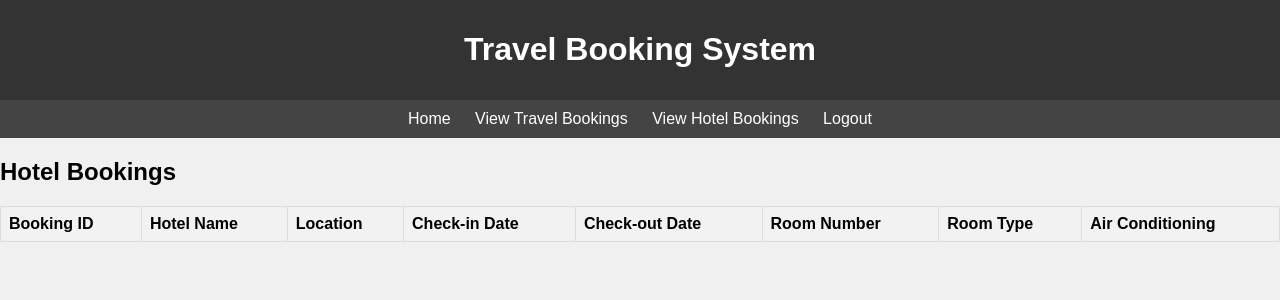
After one commit to 00naman/Database_Project, a Flask app: page /view_hotel_bookings in a window 1280 px wide. The commit adds this page. Shown: the top 300 px of the page. Run offline with Flask 3, Linux system fonts and the light colour scheme; the visitor is signed in with stand-in values (Sample User, id 1); data that the repository does not hold is empty.

Commit message:
Added hotels

```diff
--- a/app.py
+++ b/app.py
@@ -34,7 +34,7 @@ def login_validation():
 
         if user:
             session['user_id'] = user[0]  # Store user_id in session
-            return redirect(url_for('select_package'))
+            return redirect(url_for('confirm_select_package'))
         else:
             flash("Invalid username or password", "error")
             return redirect(url_for('login'))
@@ -140,7 +140,7 @@ def book_ticket():
             conn.close()
 
             flash(f"Ticket booked successfully! Your seat number is {available_seat_number}.", "success")
-            return redirect(url_for('select_package'))
+            return redirect(url_for('confirm_select_package'))
         except mysql.connector.Error as err:
             flash(f"Error booking ticket: {err}", "error")
             return redirect(url_for('select_package'))
@@ -176,6 +176,99 @@ def view_bookings():
     else:
         return redirect(url_for('login'))
 
+@app.route('/confirm_select_package')
+def confirm_select_package():
+    return render_template('confirm_select_package.html')
+
+@app.route('/select_hotel_location')
+def select_hotel_location():
+    try:
+        # Fetch all available hotel locations from the database
+        conn = connect_to_database()
+        cursor = conn.cursor()
+        cursor.execute("SELECT DISTINCT location FROM hotel")
+        locations = [row[0] for row in cursor.fetchall()]
+        cursor.close()
+        conn.close()
+
+        return render_template('select_hotel_location.html', locations=locations)
+    except mysql.connector.Error as err:
+        flash(f"Error fetching hotel locations: {err}", "error")
+        return redirect(url_for('login'))
+
+@app.route('/display_hotels', methods=['POST'])
+def display_hotels():
+    selected_location = request.form['hotel_location']
+    try:
+        # Fetch hotels available at the selected location from the database
+        conn = connect_to_database()
+        cursor = conn.cursor()
+        cursor.execute("SELECT * FROM hotel WHERE location = %s", (selected_location,))
+        hotels = cursor.fetchall()
+        cursor.close()
+        conn.close()
+
+        return render_template('display_hotels.html', hotels=hotels, location=selected_location)
+    except mysql.connector.Error as err:
+        flash(f"Error fetching hotels: {err}", "error")
+        return redirect(url_for('login'))
+
+@app.route('/book_hotel', methods=['POST'])
+def book_hotel():
+    if 'user_id' in session:
+        try:
+            # Extract data from the form submission
+            hotel_id = request.form['hotel_id']
+            user_id = session['user_id']
+            checkin_date = request.form['checkin_date']
+            checkout_date = request.form['checkout_date']
+            room_no = request.form['room_no']
+            room_type = request.form['room_type']
+            ac = True if request.form.get('ac') == 'on' else False  # Convert checkbox value to boolean
+
+            # Insert a new record into the hotel_reservation table
+            conn = connect_to_database()
+            cursor = conn.cursor()
+            cursor.execute("""INSERT INTO hotel_reservation (checkindate, checkoutdate, room_no, room_type, ac, user_id, hotel_id)
+                              VALUES (%s, %s, %s, %s, %s, %s, %s)""",
+                           (checkin_date, checkout_date, room_no, room_type, ac, user_id, hotel_id))
+            conn.commit()
+            cursor.close()
+            conn.close()
+
+            flash("Hotel booked successfully!", "success")
+            return redirect(url_for('confirm_select_package'))
+        except mysql.connector.Error as err:
+            flash(f"Error booking hotel: {err}", "error")
+            return redirect(url_for('confirm_select_package'))  # Redirect to confirm_select_package on error
+    else:
+        return redirect(url_for('login'))
+
+@app.route('/view_hotel_bookings')
+def view_hotel_bookings():
+    if 'user_id' in session:
+        try:
+            user_id = session['user_id']
+
+            # Fetch the user's hotel bookings from the database with additional details
+            conn = connect_to_database()
+            cursor = conn.cursor()
+            cursor.execute("""SELECT hr.booking_id, hr.checkindate, hr.checkoutdate, hr.room_no, hr.room_type, hr.ac,
+                                     h.h_name, h.location
+                              FROM hotel_reservation hr
+                              JOIN hotel h ON hr.hotel_id = h.hotel_id
+                              WHERE hr.user_id = %s""", (user_id,))
+            hotel_bookings = cursor.fetchall()
+            cursor.close()
+            conn.close()
+
+            return render_template('view_hotel_bookings.html', hotel_bookings=hotel_bookings)
+        except mysql.connector.Error as err:
+            flash(f"Error fetching hotel bookings: {err}", "error")
+            return redirect(url_for('select_package'))
+    else:
+        return redirect(url_for('login'))
+
 
 
 @app.route('/logout')
--- a/templates/select_package.html
+++ b/templates/select_package.html
@@ -11,7 +11,7 @@
         <h1>Travel Booking System</h1>
     </header>
     <nav>
-        <a href="/">Home</a>
+        <a href="/confirm_select_package">Home</a>
         <a href="/view_bookings">View Bookings</a>
         <a href="/logout">Logout</a>
     </nav>
--- a/templates/transport_options.html
+++ b/templates/transport_options.html
@@ -13,8 +13,11 @@
         <h1>Travel Booking System</h1>
     </header>
     <nav>
-        <a href="/">Home</a>
+        <a href="/confirm_select_package">Home</a>
+        <a href="/view_bookings">View Travel Bookings</a>
+        <a href="/view_hotel_bookings">View Hotel Bookings</a>
         <a href="/logout">Logout</a>
+    </nav>
     </nav>
     <div class="container">
         <h2>Transport Options</h2>
--- a/templates/view_bookings.html
+++ b/templates/view_bookings.html
@@ -11,9 +11,11 @@
         <h1>Travel Booking System</h1>
     </header>
     <nav>
-        <a href="/">Home</a>
-        <a href="/view_bookings">View Bookings</a>
+        <a href="/confirm_select_package">Home</a>
+        <a href="/view_bookings">View Travel Bookings</a>
+        <a href="/view_hotel_bookings">View Hotel Bookings</a>
         <a href="/logout">Logout</a>
+    </nav>
     </nav>
     <div class="container">
         <h2>Your Bookings</h2>
--- /dev/null
+++ b/templates/view_hotel_bookings.html
@@ -0,0 +1,67 @@
+<!DOCTYPE html>
+<html lang="en">
+<head>
+    <meta charset="UTF-8">
+    <meta name="viewport" content="width=device-width, initial-scale=1.0">
+    <title>Hotel Bookings</title>
+    <link rel="stylesheet" href="{{ url_for('static', filename='style.css') }}">
+    <style>
+        /* Table styles */
+        table {
+            width: 100%;
+            border-collapse: collapse;
+        }
+
+        th, td {
+            padding: 8px;
+            text-align: left;
+            border-bottom: 1px solid #ddd;
+        }
+
+        th {
+            background-color: #f2f2f2;
+        }
+
+        /* Alternate row colors */
+        tr:nth-child(even) {
+            background-color: #f2f2f2;
+        }
+    </style>
+</head>
+<body>
+    <header>
+        <h1>Travel Booking System</h1>
+    </header>
+    <nav>
+        <a href="/confirm_select_package">Home</a>
+        <a href="/view_bookings">View Travel Bookings</a>
+        <a href="/view_hotel_bookings">View Hotel Bookings</a>
+        <a href="/logout">Logout</a>
+    </nav>
+    <h2>Hotel Bookings</h2>
+    <table>
+        <tr>
+            <th>Booking ID</th>
+            <th>Hotel Name</th>
+            <th>Location</th>
+            <th>Check-in Date</th>
+            <th>Check-out Date</th>
+            <th>Room Number</th>
+            <th>Room Type</th>
+            <th>Air Conditioning</th>
+        </tr>
+        {% for booking in hotel_bookings %}
+        <tr>
+            <td>{{ booking[0] }}</td>
+            <td>{{ booking[6] }}</td>
+            <td>{{ booking[7] }}</td>
+            <td>{{ booking[1] }}</td>
+            <td>{{ booking[2] }}</td>
+            <td>{{ booking[3] }}</td>
+            <td>{{ booking[4] }}</td>
+            <td>{{ "Yes" if booking[5] else "No" }}</td>
+        </tr>
+        {% endfor %}
+    </table>
+</body>
+</html>
```
Also changed, not shown: templates/confirm_select_package.html (added, +30 -0 lines), templates/display_hotels.html (added, +42 -0 lines), templates/select_hotel_location.html (added, +30 -0 lines).
